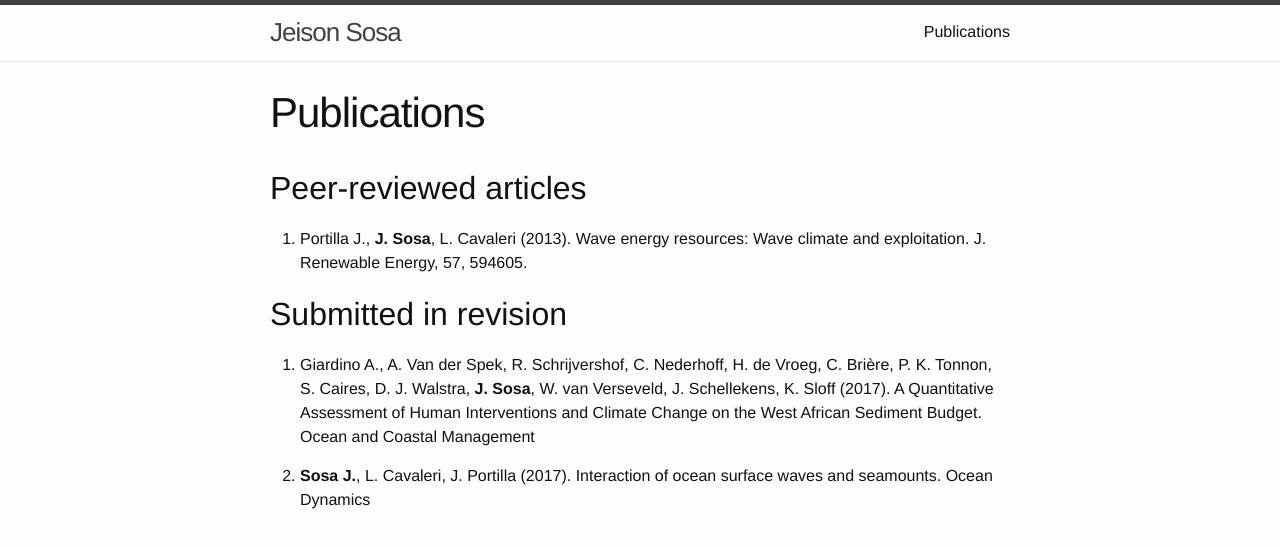
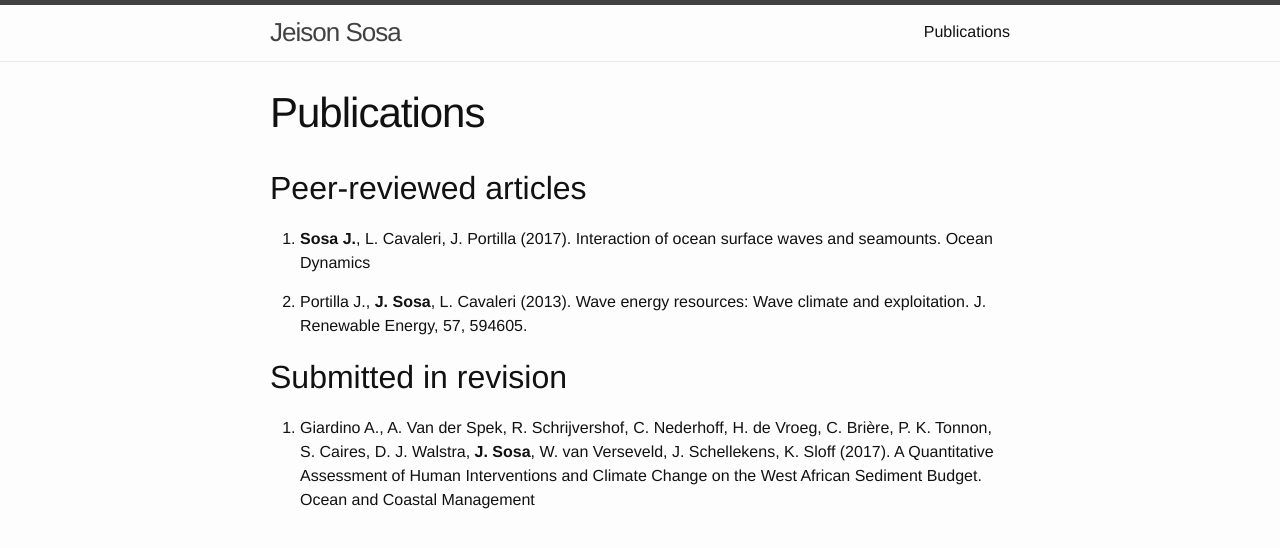
Before and after one commit to jsosa/jsosa.github.io, a Jekyll site: the page built from publications.md, in a window 1280 px wide, cut to the strip 0-568 px from the top of the page. Shown: the top 548 px of the strip. Built offline with Jekyll 4.4.1, drawn with Linux system fonts in a browser that asks for light colours.

```diff
--- a/publications.md
+++ b/publications.md
@@ -6,10 +6,10 @@ permalink: /publications/
 
 ## Peer-reviewed articles
 
-1. Portilla J., **J. Sosa**, L. Cavaleri (2013). Wave energy resources: Wave climate and exploitation. J. Renewable Energy, 57, 594605.
+1. **Sosa J.**, L. Cavaleri, J. Portilla (2017). Interaction of ocean surface waves and seamounts. Ocean Dynamics
+
+2. Portilla J., **J. Sosa**, L. Cavaleri (2013). Wave energy resources: Wave climate and exploitation. J. Renewable Energy, 57, 594605.
 
 ## Submitted in revision
 
 1. Giardino A., A. Van der Spek, R. Schrijvershof, C. Nederhoff, H. de Vroeg, C. Brière, P. K.  Tonnon, S. Caires, D. J. Walstra, **J. Sosa**, W. van Verseveld, J. Schellekens, K. Sloff (2017). A Quantitative Assessment of Human Interventions and Climate Change on the West African Sediment Budget. Ocean and Coastal Management
-
-2. **Sosa J.**, L. Cavaleri, J. Portilla (2017). Interaction of ocean surface waves and seamounts. Ocean Dynamics
```
